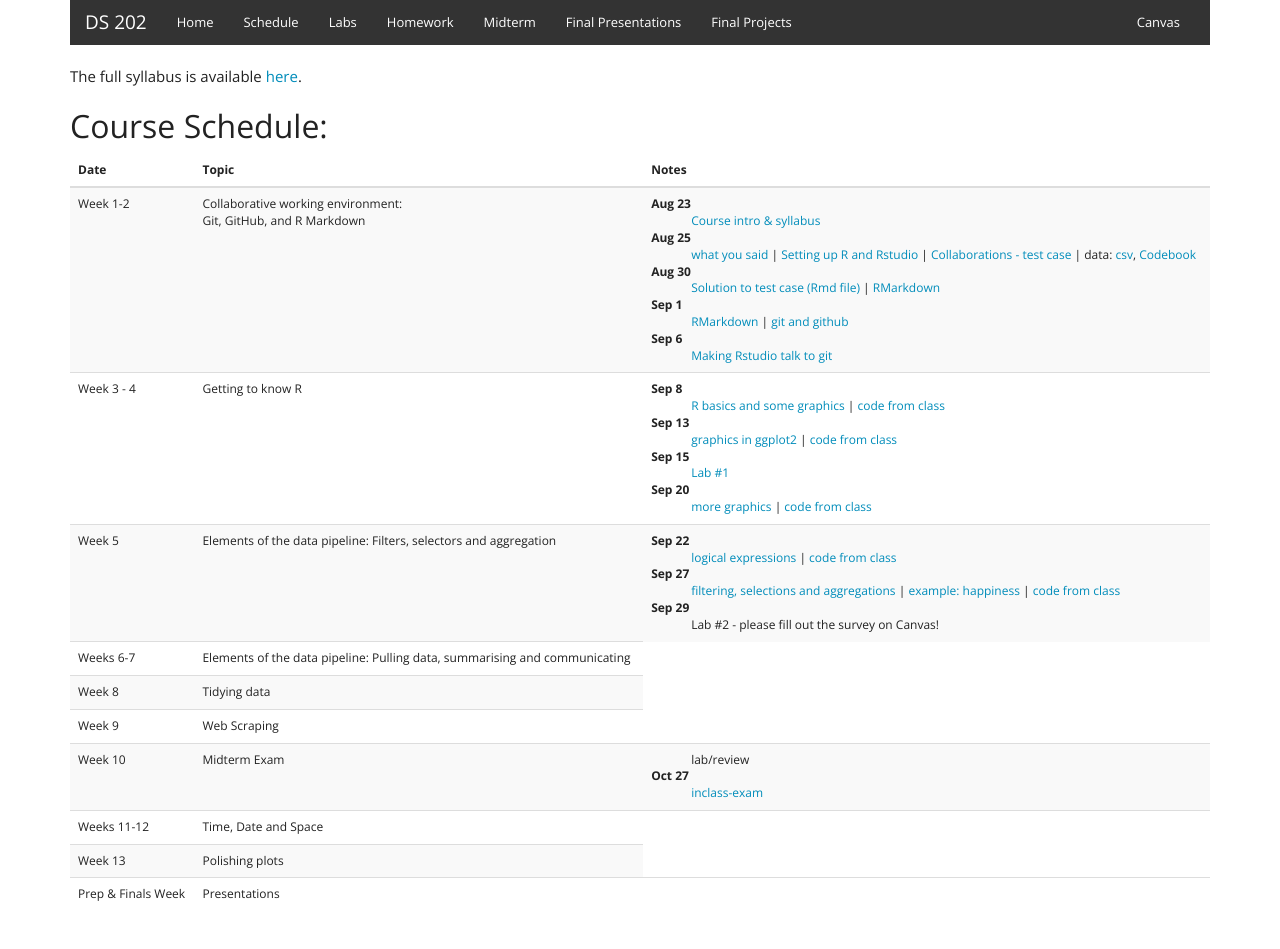
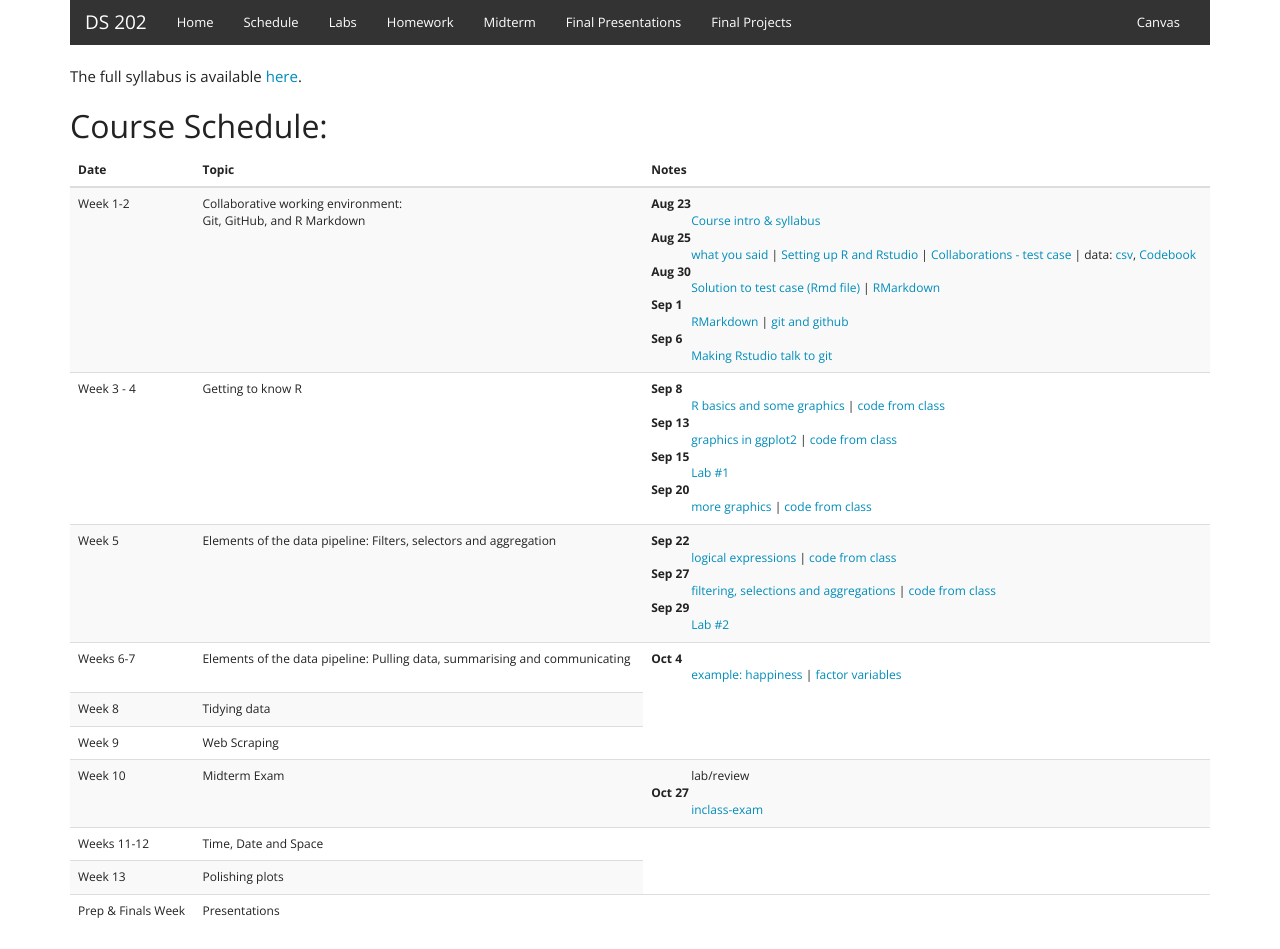
Before and after one commit to DS202-at-ISU/DS202-at-ISU.github.io, a Jekyll site: the page built from schedule.html, in a window 1280 px wide. Built offline with Jekyll 4.4.1, drawn with Linux system fonts in a browser that asks for light colours.

Commit message:
links to slides

```diff
--- a/schedule.html
+++ b/schedule.html
@@ -76,13 +76,12 @@ The full syllabus is available <a href="syllabus.pdf" target=_blank>here</a>.
           </dd>
           <dt>Sep 27</dt>
           <dd>
-          <a href="../materials/03_tidyverse/01_dplyr.html" target=_blank>filtering, selections and aggregations</a> | <a href="../materials/03_tidyverse/02_dplyr-examples" target=_blank>example: happiness</a> | <a href="code/code-2022-09-27.R" target=_blank>code from class</a>
+          <a href="../materials/03_tidyverse/01_dplyr.html" target=_blank>filtering, selections and aggregations</a>  | <a href="code/code-2022-09-27.R" target=_blank>code from class</a>
           </dd>
           </dd>
           <dt>Sep 29</dt>
           <dd>
-            Lab #2 - please fill out the survey on Canvas!
- <!--         <a href="../labs/lab02.html" target=_blank>Lab #2</a></dd>  -->
+            <a href="../labs/lab02.html" target=_blank>Lab #2</a></dd>
           </td>
  <!--       <td>
           <dl>
@@ -101,11 +100,12 @@ The full syllabus is available <a href="syllabus.pdf" target=_blank>here</a>.
         <td>Weeks 6-7</td>
         <td>Elements of the data pipeline: Pulling data, summarising and communicating</td>
 
-<!--        <td>
+        <td>
           <dl>
-          <dt>Feb 13</dt>
-          <dd><a href="../materials/03_tidyverse/01_dplyr.html" target=_blank>numerical aggregations (dplyr)</a></dd>
-          <dt>Feb 15</dt>
+          <dt>Oct 4</dt>
+
+          <dd><a href="../materials/03_tidyverse/02_dplyr-examples" target=_blank>example: happiness</a> | <a href="../materials/02_r-intro/05_factors.html" target=_blank>factor variables</a> </dd>
+<!--          <dt>Feb 15</dt>
           <dd><a href="../labs/lab03.html">lab #3: exploring happiness</a></dd>
           <dt>Feb 20</dt>
           <dd><a href="../materials/03_tidyverse/02_dplyr-examples.html">summarise + group_by</a> </dd>
```
